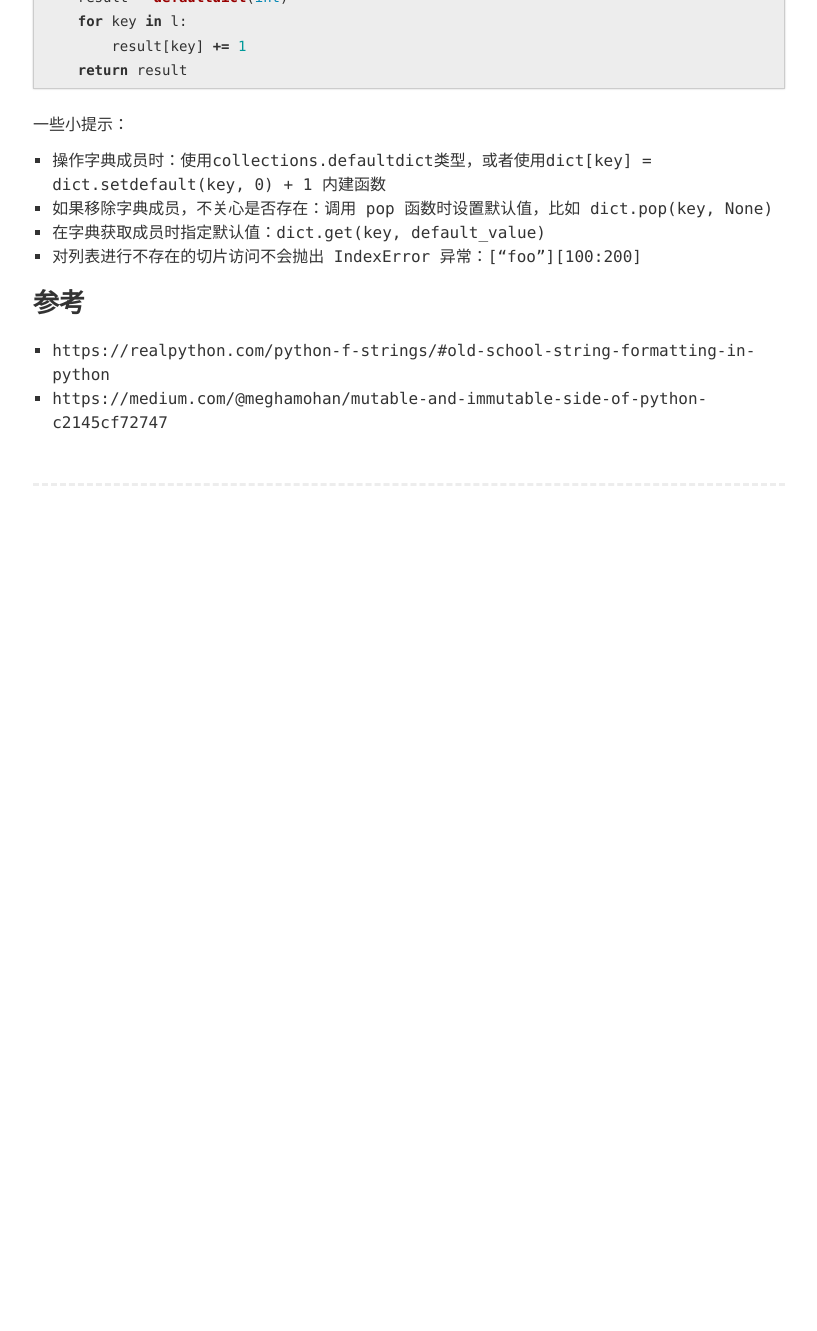
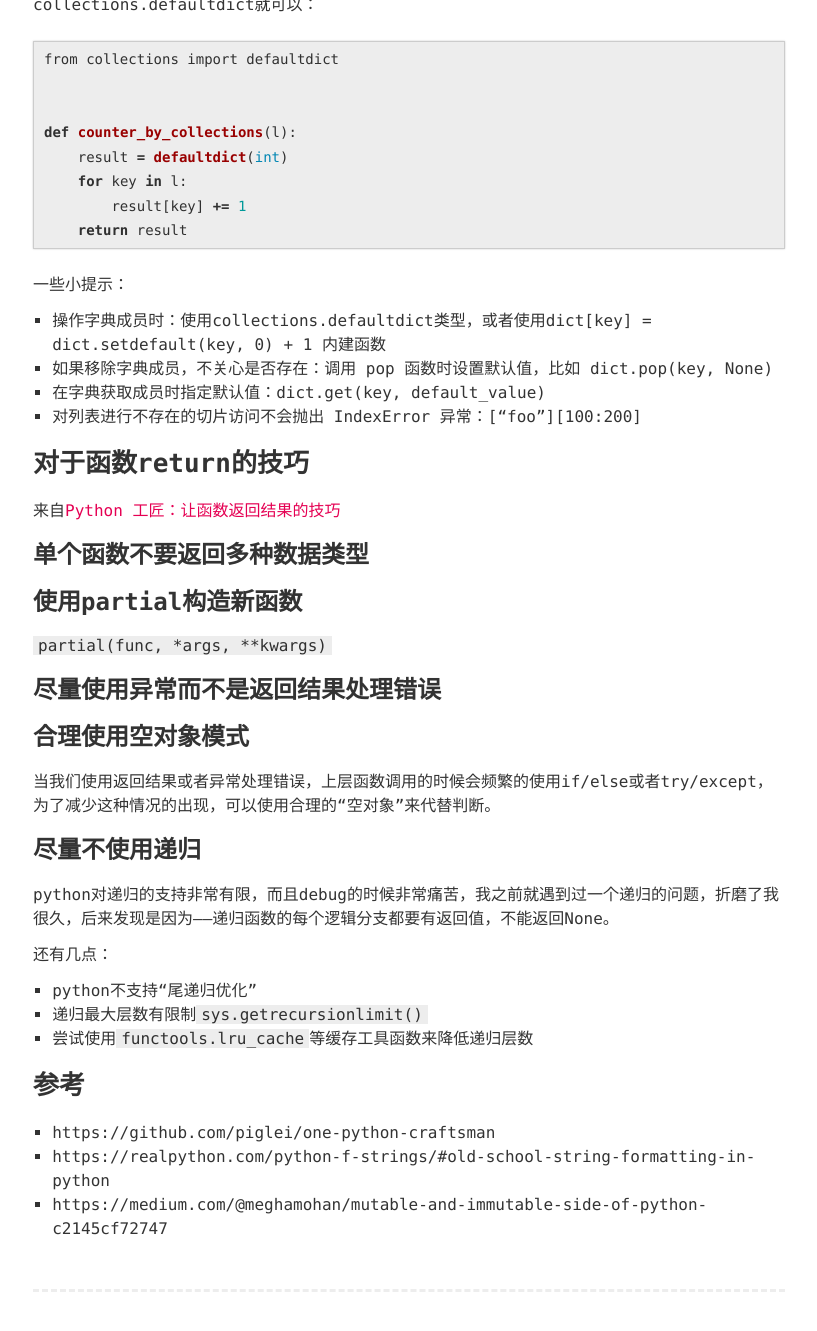
Before and after one commit to longuan/solei1.github.io, a Jekyll site: the page built from _posts/2019-01-20-python-coding-tips.md, in a window 1280 px wide and 1400 px high, scrolled down 5652 px. Shown: the top 1331 px of the window, without its empty margins (231-1048 px from the left). Built offline with Jekyll 4.4.1, drawn with Linux system fonts in a browser that asks for light colours; our own code applies the rules of GitHub Pages for plain Markdown files; before the commit the page ends 6282 px from its top, so only the background shows below that; some of the changed text lies outside the part shown.

Commit message:
update python-tips

```diff
--- a/_posts/2019-01-20-python-coding-tips.md
+++ b/_posts/2019-01-20-python-coding-tips.md
@@ -15,6 +15,12 @@ title: "python编程技巧积累"
     - [在列表头部操作多的场景用 deque 模块](#在列表头部操作多的场景用-deque-模块)
     - [使用集合字典来判断成员是否存在](#使用集合字典来判断成员是否存在)
     - [最好不用“获取许可”，也无需“要求原谅”](#最好不用获取许可也无需要求原谅)
+- [对于函数return的技巧](#)
+    - [单个函数不要返回多种数据类型](#单个函数不要返回多种数据类型)
+    - [使用partial构造新函数](#使用partial构造新函数)
+    - [尽量使用异常而不是返回结果处理错误](#尽量使用异常而不是返回结果处理错误)
+    - [合理使用空对象模式](#合理使用空对象模式)
+    - [尽量不使用递归](#尽量不使用递归)
 - [参考](#参考)
 
 
@@ -252,8 +258,35 @@ def counter_by_collections(l):
 - 在字典获取成员时指定默认值：dict.get(key, default_value)
 - 对列表进行不存在的切片访问不会抛出 IndexError 异常：["foo"][100:200]
 
+## 对于函数return的技巧
+
+来自[Python 工匠：让函数返回结果的技巧](https://github.com/piglei/one-python-craftsman/blob/master/zh_CN/5-function-returning-tips.md)
+
+
+### 单个函数不要返回多种数据类型
+
+### 使用partial构造新函数
+
+`partial(func, *args, **kwargs)`
+
+### 尽量使用异常而不是返回结果处理错误
+
+### 合理使用空对象模式
+
+当我们使用返回结果或者异常处理错误，上层函数调用的时候会频繁的使用if/else或者try/except，为了减少这种情况的出现，可以使用合理的“空对象”来代替判断。
+
+### 尽量不使用递归
+
+python对递归的支持非常有限，而且debug的时候非常痛苦，我之前就遇到过一个递归的问题，折磨了我很久，后来发现是因为——递归函数的每个逻辑分支都要有返回值，不能返回None。
+
+还有几点：
+
+- python不支持“尾递归优化”
+- 递归最大层数有限制`sys.getrecursionlimit()`
+- 尝试使用`functools.lru_cache`等缓存工具函数来降低递归层数
 
 ## 参考
 
+- https://github.com/piglei/one-python-craftsman
 - https://realpython.com/python-f-strings/#old-school-string-formatting-in-python
 - https://medium.com/@meghamohan/mutable-and-immutable-side-of-python-c2145cf72747
```
Also changed, not shown: others.md (+1 -0 lines), _posts/2017-07-26-CVE-2017-2819-debug.md (renamed from _posts/2017-07-26-CVE-2017-2819调试.md).
